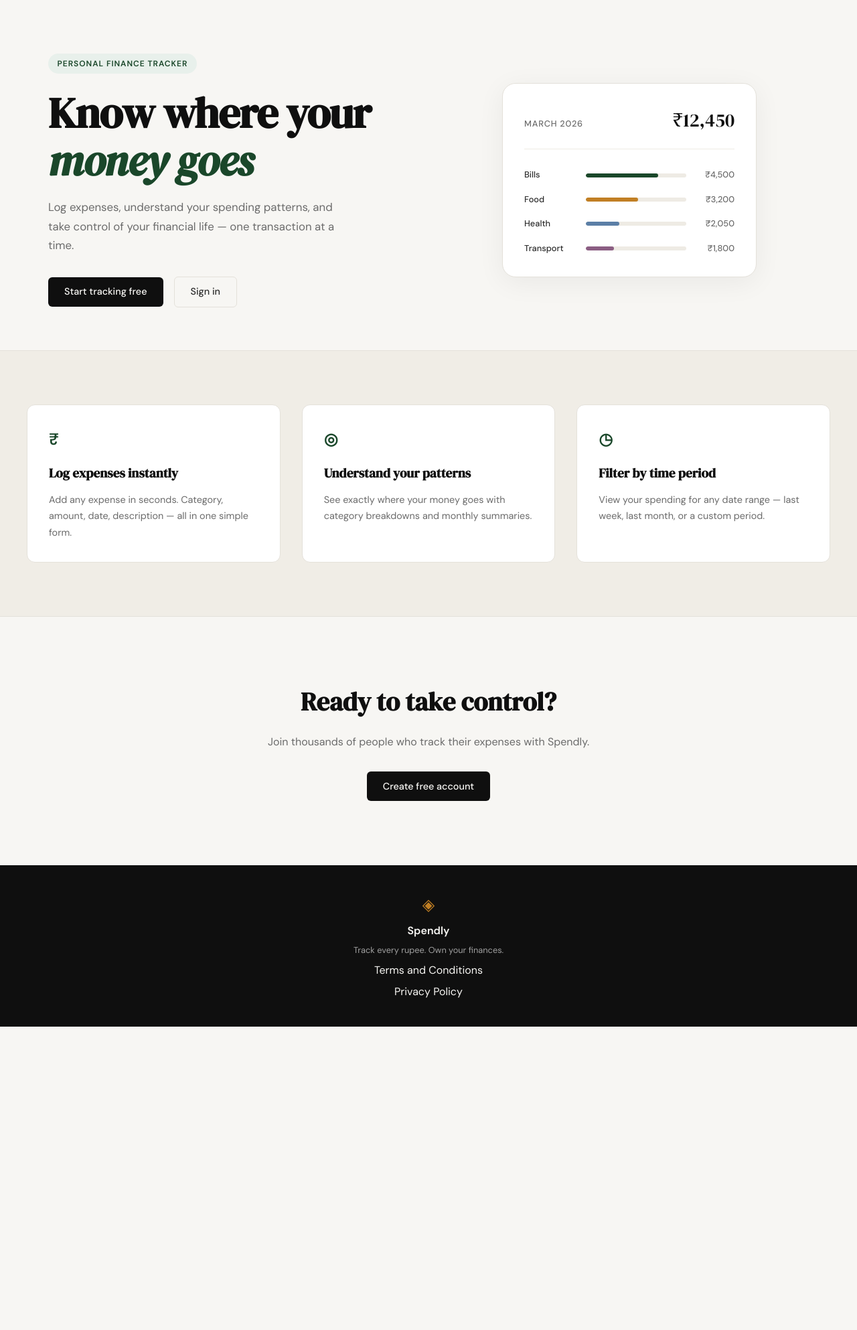
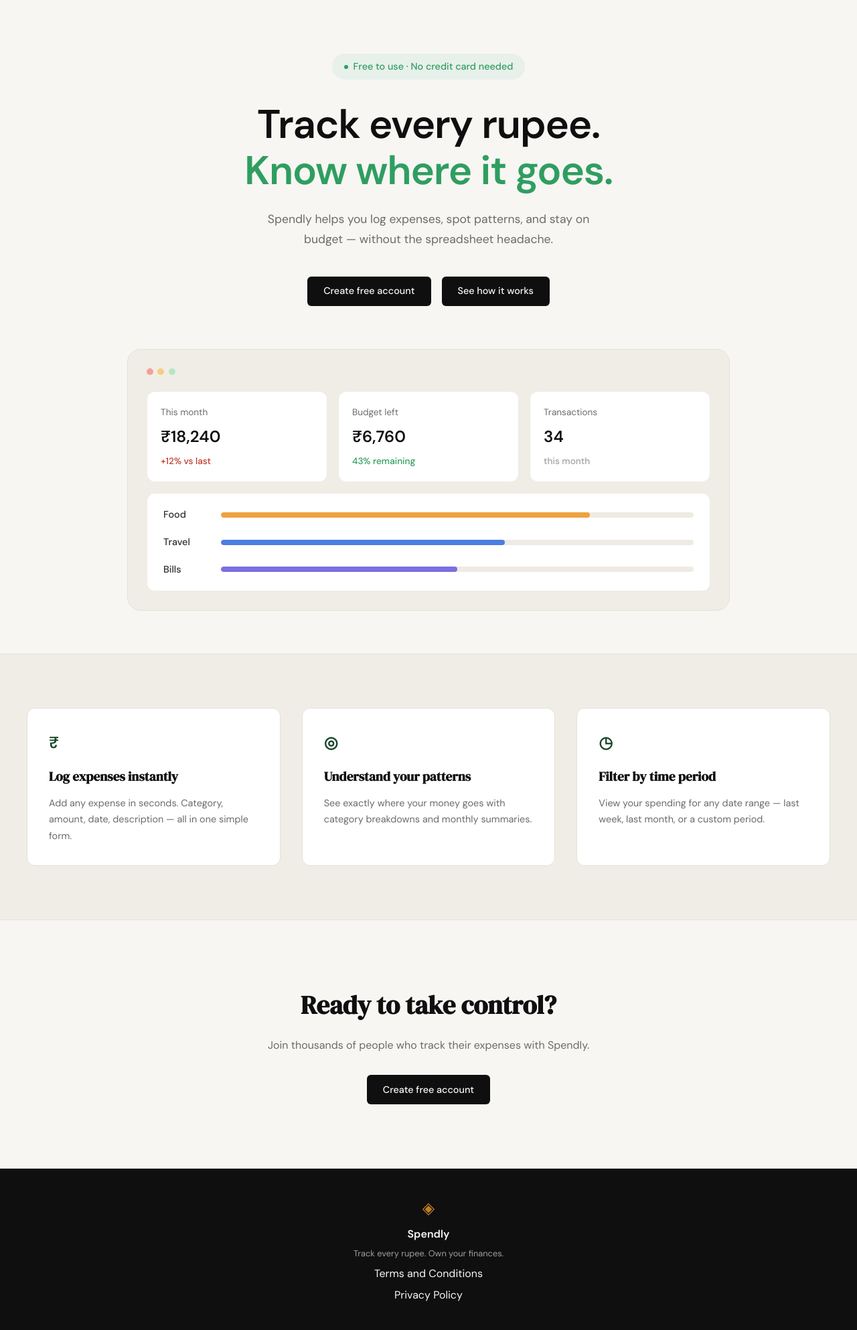
Before and after one commit to kartikgoel1/spendly, a Flask app: page / in a window 1280 px wide. Shown: the part 61-2047 px from the top of the page at 67% size. Before the commit the page ends 1594 px from the top, so only its background shows below. Run offline with Flask 3, Linux system fonts and the light colour scheme.

Commit message:
landing: redesign hero section to match mockup

```diff
--- a/static/css/style.css
+++ b/static/css/style.css
@@ -12,12 +12,21 @@
     --paper-card: #ffffff;
     --accent: #1a472a;
     --accent-light: #e8f0eb;
+    --accent-bright: #2f9e60;
     --accent-2: #c17f24;
     --accent-2-light: #fdf3e3;
     --danger: #c0392b;
     --danger-light: #fdecea;
     --border: #e4e1da;
     --border-soft: #eeebe4;
+
+    --dot-red: #f2a09c;
+    --dot-yellow: #f5cd87;
+    --dot-green: #b7e4c7;
+
+    --bar-orange: #eda23f;
+    --bar-blue: #4a7ee0;
+    --bar-purple: #7c6fe0;
 
     --font-display: 'DM Serif Display', Georgia, serif;
     --font-body: 'DM Sans', system-ui, sans-serif;
@@ -125,53 +134,68 @@ a { color: inherit; text-decoration: none; }
 
 .hero {
     padding: 5rem 2rem 4rem;
-    display: grid;
-    grid-template-columns: 1fr 1fr;
-    gap: 4rem;
+    display: flex;
+    flex-direction: column;
     align-items: center;
     max-width: var(--max-width);
     margin: 0 auto;
 }
 
+.hero-inner {
+    max-width: 720px;
+    text-align: center;
+    display: flex;
+    flex-direction: column;
+    align-items: center;
+}
+
 .hero-badge {
-    display: inline-block;
+    display: inline-flex;
+    align-items: center;
+    gap: 0.5rem;
     background: var(--accent-light);
-    color: var(--accent);
-    font-size: 0.75rem;
-    font-weight: 600;
-    letter-spacing: 0.08em;
-    text-transform: uppercase;
-    padding: 0.35rem 0.85rem;
+    color: var(--accent-bright);
+    font-size: 0.9rem;
+    font-weight: 500;
+    padding: 0.5rem 1.1rem;
     border-radius: 999px;
+    margin-bottom: 2rem;
+}
+
+.hero-badge-dot {
+    width: 6px;
+    height: 6px;
+    border-radius: 50%;
+    background: var(--accent-bright);
+}
+
+.hero-title {
+    font-family: var(--font-body);
+    font-weight: 800;
+    font-size: clamp(2.5rem, 5vw, 3.75rem);
+    line-height: 1.15;
+    letter-spacing: -0.02em;
+    color: var(--ink);
     margin-bottom: 1.5rem;
 }
 
-.hero-title {
-    font-family: var(--font-display);
-    font-size: clamp(2.5rem, 5vw, 4rem);
-    line-height: 1.1;
-    letter-spacing: -0.02em;
-    color: var(--ink);
-    margin-bottom: 1.25rem;
-}
-
-.hero-title em {
-    font-style: italic;
-    color: var(--accent);
+.hero-title-accent {
+    color: var(--accent-bright);
 }
 
 .hero-subtitle {
-    font-size: 1.05rem;
+    font-size: 1.1rem;
     color: var(--ink-muted);
     line-height: 1.7;
-    max-width: 460px;
-    margin-bottom: 2rem;
+    max-width: 540px;
+    margin-bottom: 2.5rem;
 }
 
 .hero-actions {
     display: flex;
     gap: 1rem;
     align-items: center;
+    margin-bottom: 4rem;
 }
 
 /* ------------------------------------------------------------------ */
@@ -181,58 +205,99 @@ a { color: inherit; text-decoration: none; }
 .hero-visual {
     display: flex;
     justify-content: center;
+    width: 100%;
 }
 
 .mock-card {
-    background: var(--paper-card);
+    background: var(--paper-warm);
     border: 1px solid var(--border);
     border-radius: var(--radius-lg);
-    padding: 2rem;
+    padding: 1.75rem;
     width: 100%;
-    max-width: 380px;
-    box-shadow: 0 8px 40px rgba(0,0,0,0.06);
+    max-width: 900px;
 }
 
-.mock-card-header {
+.mock-card-dots {
     display: flex;
-    justify-content: space-between;
-    align-items: baseline;
-    margin-bottom: 1.75rem;
-    padding-bottom: 1.25rem;
-    border-bottom: 1px solid var(--border-soft);
+    gap: 0.4rem;
+    margin-bottom: 1.5rem;
 }
 
-.mock-label {
-    font-size: 0.8rem;
-    font-weight: 500;
-    color: var(--ink-muted);
-    text-transform: uppercase;
-    letter-spacing: 0.06em;
+.mock-dot {
+    width: 10px;
+    height: 10px;
+    border-radius: 50%;
 }
 
-.mock-total {
-    font-family: var(--font-display);
-    font-size: 1.75rem;
+.mock-dot-red { background: var(--dot-red); }
+.mock-dot-yellow { background: var(--dot-yellow); }
+.mock-dot-green { background: var(--dot-green); }
+
+.mock-stats {
+    display: grid;
+    grid-template-columns: repeat(3, 1fr);
+    gap: 1rem;
+    margin-bottom: 1rem;
+}
+
+.mock-stat {
+    background: var(--paper-card);
+    border: 1px solid var(--border-soft);
+    border-radius: var(--radius-md);
+    padding: 1.25rem;
+    display: flex;
+    flex-direction: column;
+    gap: 0.4rem;
+    text-align: left;
+}
+
+.mock-stat-label {
+    font-size: 0.85rem;
+    color: var(--ink-muted);
+}
+
+.mock-stat-value {
+    font-family: var(--font-body);
+    font-weight: 700;
+    font-size: 1.5rem;
     color: var(--ink);
 }
 
-.mock-bars { display: flex; flex-direction: column; gap: 1rem; }
+.mock-stat-delta {
+    font-size: 0.85rem;
+    font-weight: 500;
+}
+
+.mock-stat-delta-negative { color: var(--danger); }
+.mock-stat-delta-positive { color: var(--accent-bright); }
+.mock-stat-delta-muted { color: var(--ink-faint); }
+
+.mock-bars {
+    background: var(--paper-card);
+    border: 1px solid var(--border-soft);
+    border-radius: var(--radius-md);
+    padding: 1.25rem 1.5rem;
+    display: flex;
+    flex-direction: column;
+    gap: 1.1rem;
+}
 
 .mock-bar-row {
     display: grid;
-    grid-template-columns: 80px 1fr 60px;
+    grid-template-columns: 70px 1fr;
     align-items: center;
-    gap: 0.75rem;
+    gap: 1rem;
 }
 
 .mock-cat {
-    font-size: 0.8rem;
+    font-size: 0.9rem;
     font-weight: 500;
     color: var(--ink-soft);
+    text-align: left;
 }
 
 .mock-bar-track {
-    height: 6px;
+    height: 8px;
     background: var(--border-soft);
     border-radius: 999px;
     overflow: hidden;
@@ -240,21 +305,13 @@ a { color: inherit; text-decoration: none; }
 
 .mock-bar {
     height: 100%;
-    background: var(--accent);
+    background: var(--bar-orange);
     border-radius: 999px;
     transition: width 0.6s ease;
 }
 
-.mock-bar-2 { background: var(--accent-2); }
-.mock-bar-3 { background: #5b7fa6; }
-.mock-bar-4 { background: #8b5e83; }
-
-.mock-amt {
-    font-size: 0.8rem;
-    font-weight: 500;
-    color: var(--ink-muted);
-    text-align: right;
-}
+.mock-bar-2 { background: var(--bar-blue); }
+.mock-bar-3 { background: var(--bar-purple); }
 
 /* ------------------------------------------------------------------ */
 /* Buttons                                                             */
@@ -558,14 +615,9 @@ a { color: inherit; text-decoration: none; }
 /* ------------------------------------------------------------------ */
 
 @media (max-width: 900px) {
-    .hero {
-        grid-template-columns: 1fr;
-        text-align: center;
-    }
-
     .hero-subtitle { max-width: 100%; }
     .hero-actions { justify-content: center; }
-    .hero-visual { display: none; }
+    .mock-stats { grid-template-columns: 1fr; }
 
     .features-inner { grid-template-columns: 1fr; }
 }
--- a/templates/landing.html
+++ b/templates/landing.html
@@ -6,55 +6,65 @@
 
 <section class="hero">
     <div class="hero-inner">
-        <div class="hero-badge">Personal Finance Tracker</div>
+        <div class="hero-badge">
+            <span class="hero-badge-dot"></span>
+            Free to use · No credit card needed
+        </div>
         <h1 class="hero-title">
-            Know where your<br>
-            <em>money goes</em>
+            Track every rupee.<br>
+            <span class="hero-title-accent">Know where it goes.</span>
         </h1>
         <p class="hero-subtitle">
-            Log expenses, understand your spending patterns,
-            and take control of your financial life —
-            one transaction at a time.
+            Spendly helps you log expenses, spot patterns, and stay
+            on budget — without the spreadsheet headache.
         </p>
         <div class="hero-actions">
-            <a href="{{ url_for('register') }}" class="btn-primary">Start tracking free</a>
-            <a href="{{ url_for('login') }}" class="btn-ghost">Sign in</a>
+            <a href="{{ url_for('register') }}" class="btn-primary">Create free account</a>
+            <a href="#" class="btn-primary">See how it works</a>
         </div>
     </div>
     <div class="hero-visual">
         <div class="mock-card">
-            <div class="mock-card-header">
-                <span class="mock-label">March 2026</span>
-                <span class="mock-total">₹12,450</span>
+            <div class="mock-card-dots">
+                <span class="mock-dot mock-dot-red"></span>
+                <span class="mock-dot mock-dot-yellow"></span>
+                <span class="mock-dot mock-dot-green"></span>
+            </div>
+            <div class="mock-stats">
+                <div class="mock-stat">
+                    <span class="mock-stat-label">This month</span>
+                    <span class="mock-stat-value">₹18,240</span>
+                    <span class="mock-stat-delta mock-stat-delta-negative">+12% vs last</span>
+                </div>
+                <div class="mock-stat">
+                    <span class="mock-stat-label">Budget left</span>
+                    <span class="mock-stat-value">₹6,760</span>
+                    <span class="mock-stat-delta mock-stat-delta-positive">43% remaining</span>
+                </div>
+                <div class="mock-stat">
+                    <span class="mock-stat-label">Transactions</span>
+                    <span class="mock-stat-value">34</span>
+                    <span class="mock-stat-delta mock-stat-delta-muted">this month</span>
+                </div>
             </div>
             <div class="mock-bars">
                 <div class="mock-bar-row">
+                    <span class="mock-cat">Food</span>
+                    <div class="mock-bar-track">
+                        <div class="mock-bar" style="width: 78%"></div>
+                    </div>
+                </div>
+                <div class="mock-bar-row">
+                    <span class="mock-cat">Travel</span>
+                    <div class="mock-bar-track">
+                        <div class="mock-bar mock-bar-2" style="width: 60%"></div>
+                    </div>
+                </div>
+                <div class="mock-bar-row">
                     <span class="mock-cat">Bills</span>
                     <div class="mock-bar-track">
-                        <div class="mock-bar" style="width: 72%"></div>
+                        <div class="mock-bar mock-bar-3" style="width: 50%"></div>
                     </div>
-                    <span class="mock-amt">₹4,500</span>
-                </div>
-                <div class="mock-bar-row">
-                    <span class="mock-cat">Food</span>
-                    <div class="mock-bar-track">
-                        <div class="mock-bar mock-bar-2" style="width: 52%"></div>
-                    </div>
-                    <span class="mock-amt">₹3,200</span>
-                </div>
-                <div class="mock-bar-row">
-                    <span class="mock-cat">Health</span>
-                    <div class="mock-bar-track">
-                        <div class="mock-bar mock-bar-3" style="width: 33%"></div>
-                    </div>
-                    <span class="mock-amt">₹2,050</span>
-                </div>
-                <div class="mock-bar-row">
-                    <span class="mock-cat">Transport</span>
-                    <div class="mock-bar-track">
-                        <div class="mock-bar mock-bar-4" style="width: 28%"></div>
-                    </div>
-                    <span class="mock-amt">₹1,800</span>
                 </div>
             </div>
         </div>
```
